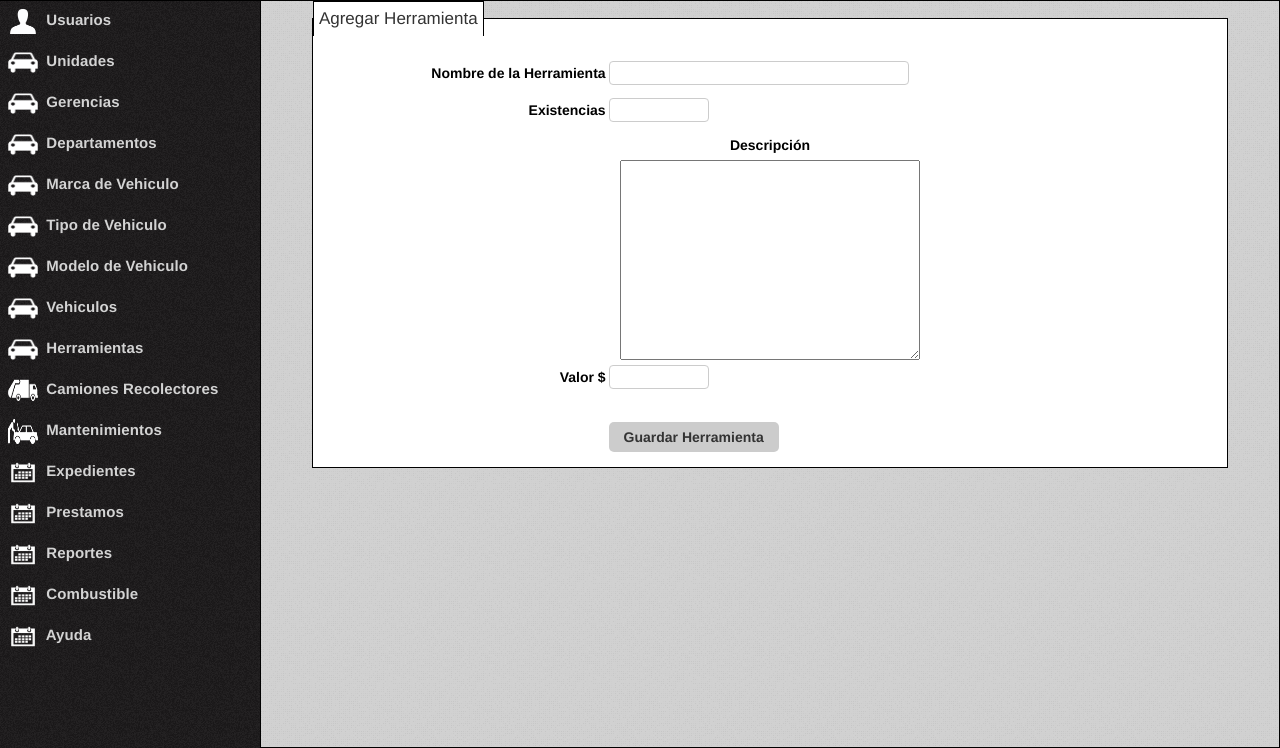
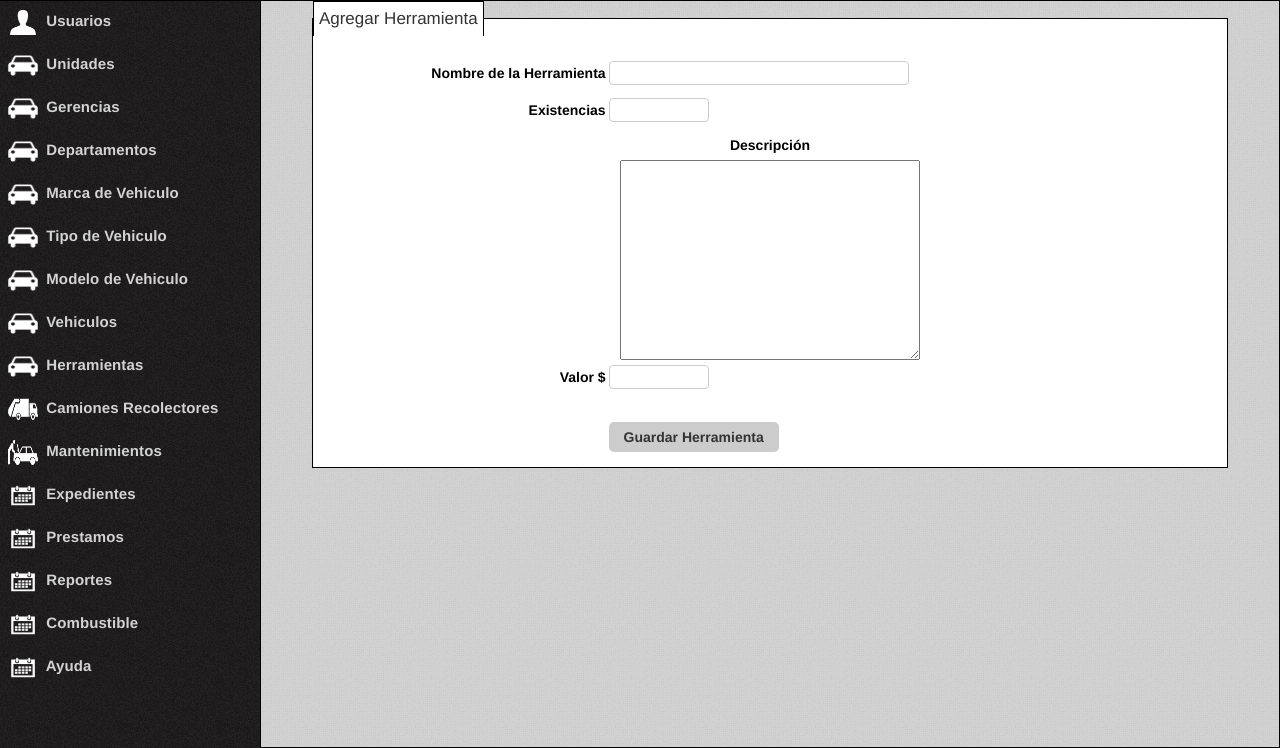
Before and after one commit to nandofer1/SCFV_DSI2, a CakePHP app: the page made by app/View/Tools/add.ctp in a window 1280 px wide. Shown: the part 52-800 px from the top of the page. Run offline with PHP 8.4 and a stand-in for CakePHP, Linux system fonts and the light colour scheme; the template is opened without the code that fills it, so the values that code supplies are empty; form fields are guessed from the names that the template uses; some libraries are stand-ins or nearby versions.

Commit message:
Update cove.css

```diff
--- a/app/webroot/css/cove.css
+++ b/app/webroot/css/cove.css
@@ -116,8 +116,8 @@ ul#first-level{
 
 	ul#first-level>li{
 		position: relative;
-		padding-top: 8px;
-		padding-bottom: 8px;
+		padding-top: 9px;
+		padding-bottom: 9px;
 		padding-left: 8px;
 	}
 
@@ -150,7 +150,7 @@ ul#second-level{
 
 	ul#second-level>li{
 		position: relative;
-		padding: 7px;
+		padding: 4px;
 	}
 
 	ul#second-level>li>a>img{
@@ -434,3 +434,10 @@ input[type=submit]:active{
 	background: #efefef;
 	color: #c73e14;
 }
+
+
+span.glyphicon{
+	float: right;
+	padding-top: 6px;
+	font-size: x-small
+}
```
